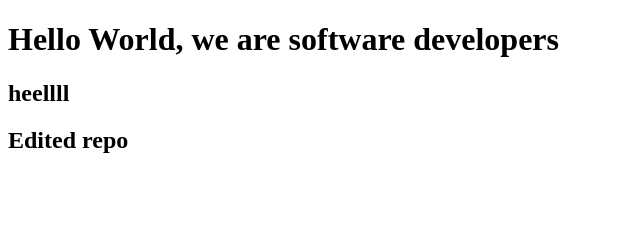
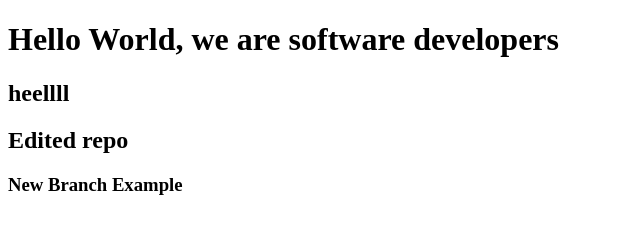
Before and after one commit to Tadessejemal1/Ermi-tad, a plain HTML site: page index.html in a window 1280 px wide. Shown: the whole page, without its empty margins (0-640 px from the left). Drawn offline with Linux system fonts and the light colour scheme.

Commit message:
new branch changes

```diff
--- a/index.html
+++ b/index.html
@@ -11,6 +11,7 @@
     <h1>Hello World, we are software developers</h1>
     <h2>heellll</h2>
     <h2>Edited repo</h2>
+    <h3>New Branch Example</h3>
     <script src="https://cdn.freecodecamp.org/testable-projects-fcc/v1/bundle.js"></script>
 
     <!--
```
